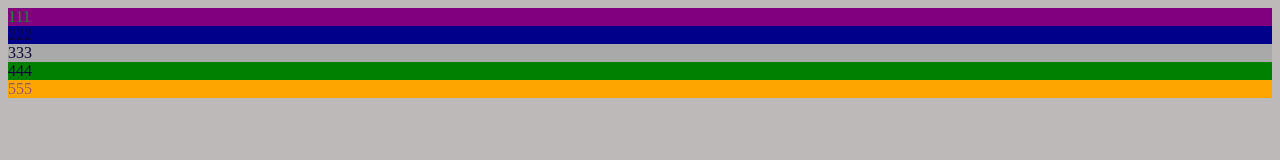
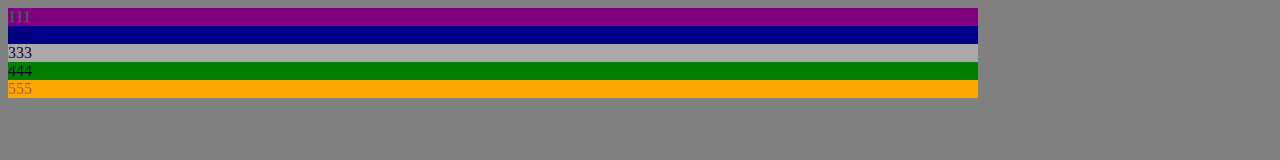
Before and after one commit to dmitriymarchen/VSCodeTest, a plain HTML site: page index.html in a window 1280 px wide. Drawn offline with Linux system fonts and the light colour scheme.

Commit message:
Set width for body

```diff
--- a/style.css
+++ b/style.css
@@ -1,6 +1,7 @@
 body {
-	background-color: rgb(190, 185, 185);
+	background-color: gray;
 	color: rgb(12, 4, 54);
+	width: 970px;
 }
 .d111 {
 	color: rgb(30, 139, 58)
```
